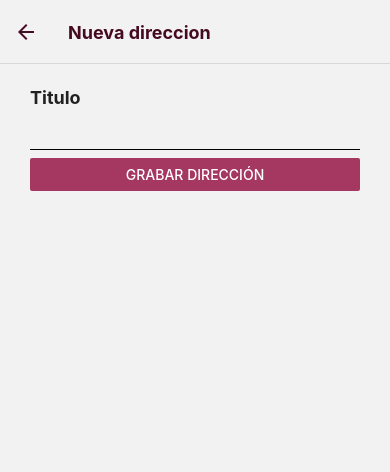
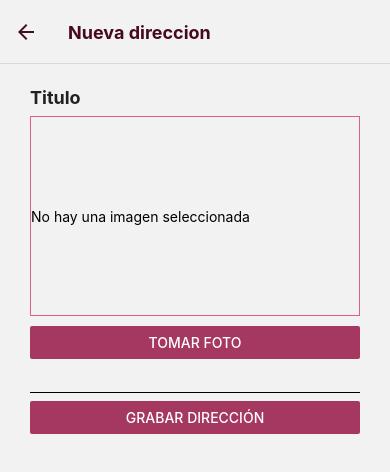
Before and after one commit to sotopro/cameraexample, a React Native app: screen /Nuevo in a window 390 px wide. Shown: the top 472 px of the page. Built offline with nearby package versions, Linux system fonts and the light colour scheme.

Commit message:
implement image picker

```diff
--- a/package.json
+++ b/package.json
@@ -14,6 +14,8 @@
     "@react-navigation/native-stack": "^6.5.0",
     "react": "17.0.2",
     "react-native": "0.67.2",
+    "react-native-fs": "^2.18.0",
+    "react-native-image-picker": "^4.7.3",
     "react-native-safe-area-context": "^3.3.2",
     "react-native-screens": "^3.10.2",
     "react-redux": "^7.2.6",
--- /dev/null
+++ b/src/components/ImageSelector/index.js
@@ -0,0 +1,78 @@
+import React, { useState } from 'react';
+import { View, Text, StyleSheet, Button, Image, Alert, PermissionsAndroid } from 'react-native';
+import * as ImagePicker from 'react-native-image-picker';
+import { COLORS } from '../../constants';
+
+const ImageSelector = (props) => {
+    const [pickedUri, setPickedUri] = useState();
+
+    const verifyPermission = async () => {
+        try {
+            const granted = await PermissionsAndroid.request(
+                PermissionsAndroid.PERMISSIONS.CAMERA,
+                {
+                    title: 'CAMERA EXAMPLE APP Camera Permission',
+                    message: 'CAMERA EXAMPLE APP needs access to your camera',
+                    buttonNeutral: 'Ask Me Later',
+                    buttonNegative: 'Cancel',
+                    buttonPositive: 'OK',
+                });
+            if(granted === PermissionsAndroid.RESULTS.GRANTED) {
+                return true
+            } else {
+                return false
+            }
+        } catch (err) {
+            console.warn(err)
+        }
+    }
+
+    const handleTakeImage = async () => {
+        const isCameraOk = await verifyPermission();
+        if(!isCameraOk) return;
+
+        let options = {
+            storageOptions: {
+              skipBackup: true,
+              path: 'images',
+            },
+          };
+       ImagePicker.launchCamera(options, (response) => {
+           setPickedUri(response.assets[0].uri)
+       })
+
+
+    }
+
+    return (
+        <View style={styles.container}>
+            <View style={styles.preview}>
+                {!pickedUri ? (<Text>No hay una imagen seleccionada</Text>) : (
+                    <Image style={styles.image} source={{ uri: pickedUri }} />
+                )}
+            </View>
+            <Button title="tomar foto" color={COLORS.MAROON} onPress={handleTakeImage} />
+        </View>
+    )
+}
+
+const styles = StyleSheet.create({
+    container: {
+        flex: 1,
+    },
+    preview: {
+        width: '100%',
+        height: 200,
+        marginBottom: 10,
+        justifyContent: 'center',
+        alignContent: 'center',
+        borderColor: COLORS.BLUSH,
+        borderWidth: 1
+    },
+    image: {
+        width: '100%',
+        height: '100%'
+    }
+});
+
+export default ImageSelector;
--- a/src/screens/NewPlaceScreen.js
+++ b/src/screens/NewPlaceScreen.js
@@ -3,6 +3,7 @@
 import  { COLORS } from '../constants'
 import { useDispatch } from 'react-redux'
 import { addPlace } from '../store/places.actions'
+import ImageSelector from '../components/ImageSelector'
 const NewPlaceScreen = ({ navigation }) => {
     const dispatch = useDispatch()
     const [title, setTitle] = useState('')
@@ -14,10 +15,15 @@
         navigation.navigate('Direcciones')
     }
 
+    const handleOnImage = (uri) => {
+        console.warn(uri)
+    }
+
     return (
         <ScrollView>
             <View style={styles.container}>
                 <Text style={styles.label}>Titulo</Text>
+                <ImageSelector onImage={handleOnImage}/>
                 <TextInput
                     style={styles.input}
                     onChangeText={handleTitleChange}
```
Also changed, not shown: 2 other files (tests, documents, lock files or other folders).
